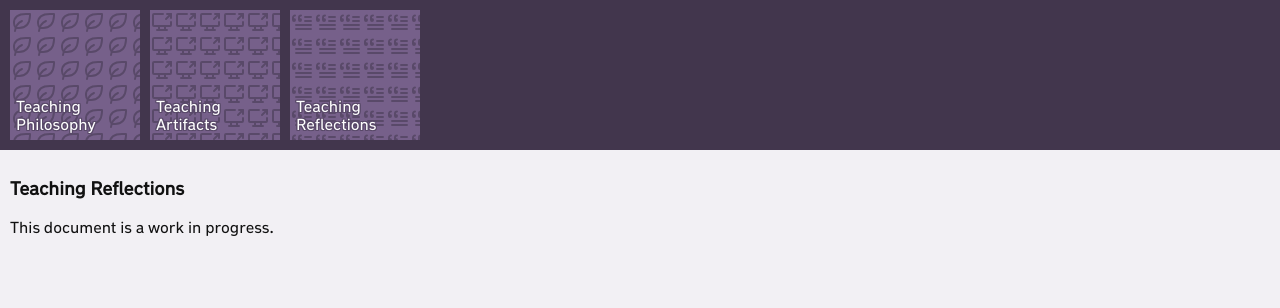
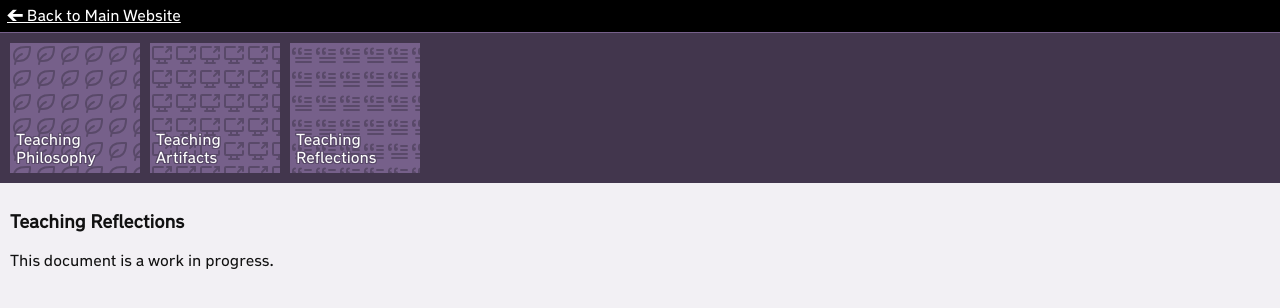
Before and after one commit to reneeverly/reneeverly.github.io, a Jekyll site: the page built from edu/phi/reflections.md, in a window 1280 px wide. Shown: the top 308 px of the page. Built offline with Jekyll 4.4.1, drawn with Linux system fonts in a browser that asks for light colours; our own code applies the rules of GitHub Pages for plain Markdown files.

Commit message:
Added callback

```diff
--- a/_layouts/muicontent.html
+++ b/_layouts/muicontent.html
@@ -8,6 +8,9 @@
       <link rel="stylesheet" href="/resources/mui.css">
    </head>
    <body class="muicontent">
+      <header style="background: black;color: white;padding: 7px; border-bottom: 1px solid #76608a;">
+         <a href="/" style="color: white;">← Back to Main Website</a>
+      </header>
       <nav>
          <ul class="toptiles">
             <li class="two"><a class="icobg leaf" href="index.html">Teaching Philosophy</a></li>
```
Also changed, not shown: 1 other file.
